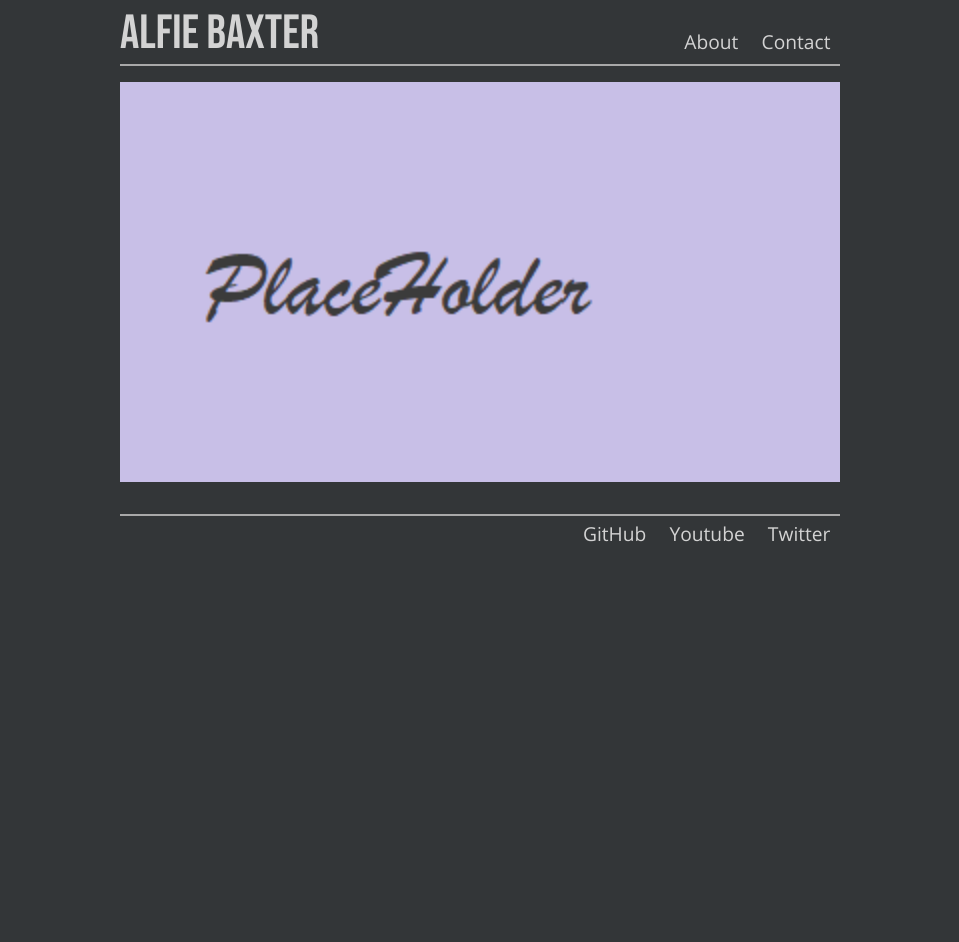
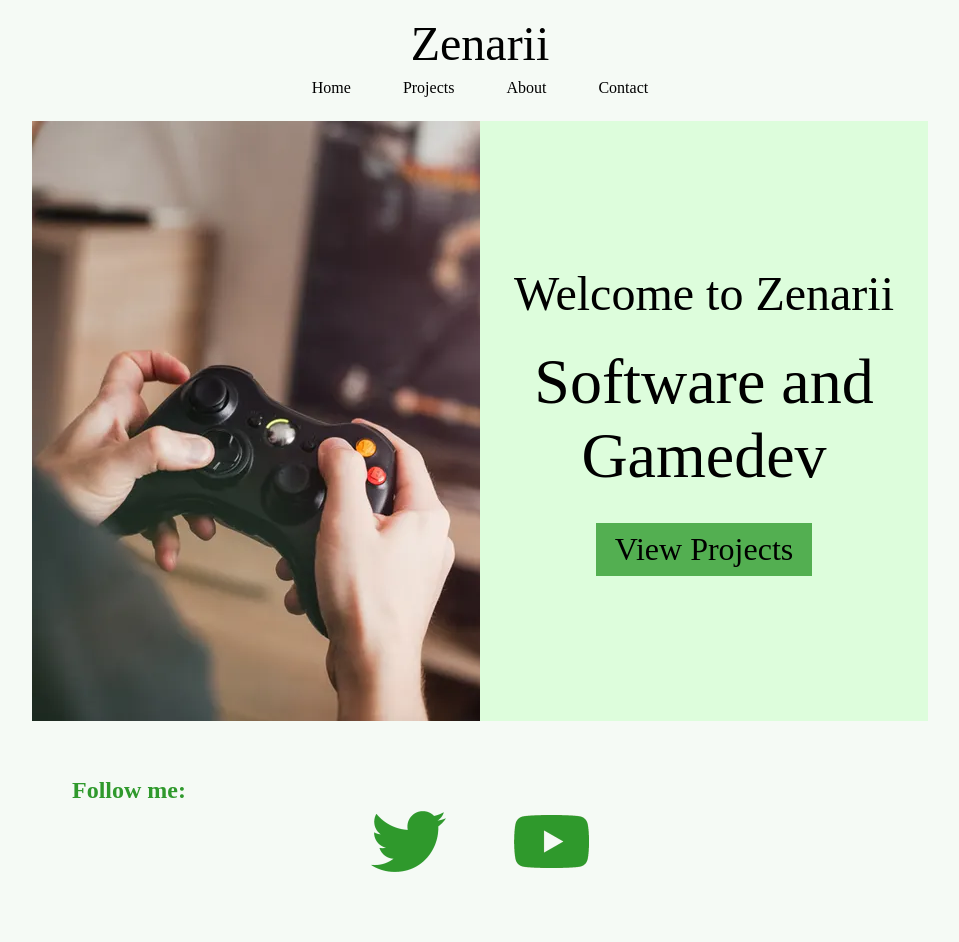
Before and after one commit to Zenarii/SitePlan, a plain HTML site: page index.html in a window 1280 px wide. Shown: the top 942 px of the page, without its empty margins (160-1119 px from the left). Before the commit the page ends 800 px from the top, so only its background shows below. Drawn offline with Linux system fonts and the light colour scheme.

Commit message:
New Layout

```diff
--- a/index.html
+++ b/index.html
@@ -1,44 +1,98 @@
-<!DOCTYPE html>
-<html>
+<!DOCTYPE HTML>
+<head>
+  <script>
+  </script>
 
-<head>
-	<meta charset="utf-8">
-	<meta name="viewport" content="width=device-width">
-	<title>Zenarii</title>
-	<link href="style.css" rel="stylesheet" type="text/css" />
-	<link rel="icon" href="icon.png">
-	<script src="script.js">
-	</script>
+  <link rel="stylesheet" type="text/css" href="style.css">
+  <title> Zenarii </title>
 </head>
 
+<div class="Seperator"></div>
+
 <body>
-	<div class="header">
-		<div class="header-title">
-			<a href="index.html"> Alfie Baxter </a>
-		</div class="header-title">
-		<div class="header-links" id="header-links">
-			<div>
-				<a href="about.html" class="header-link">About</a>
-				<a href="contact.html" class="header-link">Contact</a>
+<div class="TitleWrapper">
+<div class="ZenariiTitle">Zenarii</div>
+</div>
+
+
+
+<div class="NavBarWrapper">
+<ul class="NavBar">
+    <li><a href="index.html">Home</a></li>
+    <li><a href="projects.html">Projects</a></li>
+    <li><a href="about.html">About</a></li>
+    <li><a href="contact.html">Contact</a></li>
+</ul>
+</div>
+
+<div class="Seperator"></div>
+
+<div class="ImageTextRow" style="height:600px;">
+    <div class="ImageTextColumn">
+        <img src="test_image.jpg" alt="Test Image">
+    </div>
+    <div class="ImageTextColumn">
+        <div class="VerticalWrapper">
+            <div class="VerticalContent">
+                <div class="TextBoxTitle">Welcome to Zenarii</div>
+                <div class="TextBoxSubTitle">Software and Gamedev</div>
+                <div class="HTMLButton"><a href="projects.html"> View Projects </a></div>
             </div>
         </div>
-		<div class="divider"></div>
-		<div class="content">
-			<div class="project">
-				<a href="https://github.com/Zenarii">
-					<div class="project-image" style="background-image: url('Placeholder.png');">
-					</div>
-				</a>
     </div>
 </div>
-		<div class="footer">
 
-			<div class="header-links">
-				<a href="https://github.com/Zenarii" class="header-link">GitHub</a>
-				<a href="https://www.youtube.com/channel/UCWkYdaNenH-qcE5VkQJ7Arw" class="header-link">Youtube</a>
-				<a href="" class="header-link">Twitter</a>
+<div class="Seperator"></div>
+
+<div class="SocialMedia">
+    <div style="color:var(--colour-dark);font-size:1.5rem;font-weight:bold;">
+        Follow me:
+    </div>
+    <div class="NavBarWrapper">
+        <div class="NavBar">
+            <a href="https://twitter.com/ZenariiDev"><img src="images/twitter.png" style="height:75px;width:75px;padding-left:32px;padding-right:32px;"></a>
+            <a href="https://www.youtube.com/channel/UCWkYdaNenH-qcE5VkQJ7Arw"><img src="images/youtube.png" style="height:75px;width:75px;padding-left:32px;padding-right:32px;"></a>
         </div>
     </div>
+</div>
+
+<div class="Seperator"></div>
+
+<div style="color:var(--colour-dark);font-size:1.5rem;font-weight:bold;padding-left:40px;padding-bottom:16px;">
+        My Projects:
+</div>
+
+<div class="ProjectsOverview" style="text-align:center;">
+    <div style="width:100%;background-color:var(--colour-clear);padding:25px;padding-right:0;padding-left:0;">
+        <div style="padding:8px;padding-right:0;padding-left:0;font-size:2rem;">Crest Engine</div>
+        <div style="font-size:1.5rem;">My custom engine written in scratch in C, with no dependencies other than the OS and the C Runtime Library.</div>
+    </div>
+</div>
+
+<div class="Seperator"></div>
+<div class="Seperator"></div>
+<div class="Seperator"></div>
+
+<div style="height:170px;">
+    <div class="SpacedColumn">
+        <div style="font-size:2rem;padding-top:16px;padding-bottom:8px;">Knights of Zeravia</div>
+        <div style="font-size:1.5rem;">A Tactical RPG game inspired by classics such as X-Com and Fire Emblem. Written in my custom engine Crest.</div>
+    </div>
+
+    <div class="SpacedColumnSpace"><div></div></div>
+
+    <div class="SpacedColumn">
+        <div style="font-size:2rem;padding-top:16px;padding-bottom:8px;">Papers</div>
+        <div style="font-size:1.5rem;">I am an author on the paper 'Extending the <br> Epidemiology of Eyam' published in Physics Education <br> by the Institute of Physics.</div>
+
+    </div>
+</div>
+
+<div class="Seperator"></div>
+<div class="Seperator"></div>
+<div class="Seperator"></div>
+a
+
+
 </body>
-
 </html>
--- a/mstyle.css
+++ /dev/null
@@ -1,126 +0,0 @@
-:root {
-  --default-text-color: lightgrey;/*#AFD2E9;*/
-  --default-seperator-color: darkgrey;
-  --default-content-width: 95%;
-  --link-float: right;
-  --header-display: inline-block;
-}
-
-body {
-  background-color:rgb(51, 54, 56);
-}
-
-@font-face
-{
-    font-family: 'LinksFont';
-    src: url('OpenSans-Regular.ttf') format('truetype');
-}
-
-@font-face
-{
-  font-family: 'NameFont';
-  src: url('BebasNeue-Regular.ttf');
-}
-
-
-.header
-{
-  width: var(--default-content-width);
-	max-height: 2em;
-	padding-left: 0em;
-  margin-left: 5%;
-  margin-right: 5%;
-  color: var(--default-text-color);
-
-
-}
-
-
-.header-title {
-  font-size: 3.2em;
-  text-transform: uppercase;
-  margin: auto;
-  width: var(--default-content-width);
-  text-align: center;
-}
-
-.header-title a
-{
-  color:inherit;
-  text-decoration: none;
-  font-family: 'NameFont';
-  margin: auto;
-  width: var(--default-content-width);
-}
-
-.header-links
-{
-  display: block;
-  margin-top: 0em;
-  text-align: center;
-
-
-}
-
-.header-link {
-  padding-bottom: 0.5em;
-  color: var(--default-text-color);
-  text-decoration: none;
-  font-size: 1.8em;
-}
-.content {
-
-  border-top-style: solid;
-  border-width: 2px;
-  border-color: var(--default-seperator-color);
-  padding-top: 1em;
-}
-
-.content a{
-  text-decoration: none;
-  margin-top:0;
-}
-
-.content-heading {
-  font-size: 2.4em;
-  color: darkgray;
-  font-family: 'NameFont';
-}
-
-.content-text-body {
-  font-size: 1.5em;
-}
-
-.project {
-  text-align:center;
-}
-
-.project-image {
-  background-size: auto 200%;
-  background-repeat: no-repeat;
-  height: 25em;
-  width: var(--default-content-width);
-}
-
-.project-name {
-  margin-top: auto;
-  margin-bottom: auto;
-  color: var(--project-text-color);
-  top:50%;
-  bottom:50%;
-}
-
-.footer {
-    width: var(--default-content-width);
-	  max-height: 2em;
-	  padding-left: 0em;
-    margin-left: auto;
-    margin-right: auto;
-    margin-top: 2em;
-    padding-top: 0.5em;
-    vertical-align: middle;
-    border-top-style: solid;
-    border-top-width: 2px;
-    border-top-color: var(--default-seperator-color);
-    color: var(--default-text-color);
-}
--- a/script.js
+++ /dev/null
@@ -1,44 +0,0 @@
-function onWindowResize() {
-  var w = document.documentElement.clientWidth;
-  var h = document.documentElement.clientHeight;
-
-  let root = document.documentElement;
-  if (w < 800) {
-    root.style.setProperty('--default-content-width', "95%");
-    root.style.setProperty('--link-float', "right");
-    root.style.setProperty('--header-display', "inline-block");
-  }
-  else {
-    root.style.setProperty('--default-content-width', "45em");
-    root.style.setProperty('--link-float', "right");
-    root.style.setProperty('--header-display', "inline-block");
-  }
-}
-
-//check if mobile device
-if (/Mobi/.test(navigator.userAgent)) {
-  var path = window.location.pathname;
-  var page = path.split("/").pop();
-  if(page[0]!=="m") {
-    //if page is blank then on index.html
-    //otherwise is a different webpage
-    if(page!=="") {
-      window.location.replace("m"+page);
-    }
-    else{
-      window.location.replace("mindex.html");
-    }
-  }
-}
-else {
-  var path = window.location.pathname;
-  var page1 = path.split("/").pop();
-  //if on a mobile page redirect to the pc one
-  if(page1[0]==="m") {
-    var page2 = page1.substr(1);
-    window.location.replace(page2);
-  }
-}
-
-window.addEventListener('resize', onWindowResize);
-onWindowResize();
--- a/style.css
+++ b/style.css
@@ -1,131 +1,154 @@
 :root {
-  --default-text-color: lightgrey;/*#AFD2E9;*/
-  --default-seperator-color: darkgrey;
-  --default-content-width: 45em;
-  --link-float: right;
-  --header-display: inline-block;
+    --colour-clear: #DDFDDC;
+    --colour-light: #53AF51;
+    --colour-dark: #2F992C;
+    /*--colour-darker: #2F992C;*/
+    --colour-background: rgb(245, 250, 245);
 }
 
 body {
-  background-color:rgb(51, 54, 56);
+  background-color: var(--colour-background);
+  width: 70%;
+  margin: auto;
+  text-decoration: none;
 }
 
-@font-face
-{
-    font-family: 'LinksFont';
-    src: url('OpenSans-Regular.ttf') format('truetype');
+.Seperator {
+    padding:8px;
 }
 
-@font-face
-{
-  font-family: 'NameFont';
-  src: url('BebasNeue-Regular.ttf');
+.TitleWrapper {
+    text-align: center;
+}
+
+.ZenariiTitle {
+    display: inline-block;
+    width: 300px;
+    font-size: 3rem;
+
+}
+
+.ZenariiBody {
+    color: #990000;
+}
+
+.NavBarWrapper {
+    text-align: center;
+}
+
+.NavBar {
+    list-style-type: none;
+    margin: auto;
+    overflow: hidden;
+    text-align: center;
+
+    padding: 0;
+}
+
+.NavBar li {
+    display: inline-block;
+}
+
+.NavBar li a {
+    display: inline-block;
+    color: black;
+    padding: 8px;
+    padding-left: 24px;
+    padding-right: 24px;
+    text-decoration: none;
+}
+
+.NavBar li a:hover {
+    background-color: var(--colour-clear);
+    border-bottom-style: solid;
+    border-width: 1px;
+    padding-bottom: 7px;
+    border-color: var(--colour-dark);
+}
+
+.active {
+    background-color: rgb(255, 0, 0);
 }
 
 
-.header
-{
-    width: var(--default-content-width);
-	  max-height: 2em;
-	  padding-left: 0em;
-    margin-left: auto;
-    margin-right: auto;
-    margin-top: 2em;
-    padding-top: 0em;
-    vertical-align: middle;
-    border-bottom-style: solid;
-    border-bottom-width: 2px;
-    border-bottom-color: var(--default-seperator-color);
-    color: var(--default-text-color);
+.ImageTextColumn {
+    float: left;
+    width: 50%;
+    overflow: hidden;
+    background-color: var(--colour-clear);
+    text-align:center;
+    height:inherit;
 }
 
-
-.header-title
-{
-    font-size: 3em;
-    color: inherit;
-    text-transform: uppercase;
-    display: var(--header-display);
-    text-align: bottom;
-  	line-height: 0;
-	  padding-bottom: 1em;
+.SpacedColumn {
+    float: left;
+    width: 45%;
+    overflow: hidden;
+    background-color: var(--colour-clear);
+    text-align:center;
+    height:inherit;
 }
 
-.header-title a
-{
-    color:inherit;
-    text-decoration: none;
-    font-family: 'NameFont';
+.SpacedColumnSpace {
+    float: left;
+    width: 10%;
+    overflow: hidden;
+    background-color: var(--colour-background);
+    text-align:center;
+    height:inherit;
 }
 
-.header-links
-{
-    display: var(--header-display);
-    margin-top: 0em;
-    vertical-align: bottom;
-    padding-left: 4em;
-    text-align: right;
-    float: var(--link-float);
+.TextBoxTitle {
+    font-size: 3rem;
+    padding-top: 0;
+    padding-bottom: 16px;
 }
 
-.header-link
-{
-	vertical-align: middle;
-  font-size: 1.2em;
-  color: var(--highlight-color);
-  text-decoration: none;
-  margin-left:0.5em;
-  margin-right:0.5em;
-	line-height: 0;
-  text-align: right;
-	display: var(--header-display);
-  font-family: 'LinksFont';
+.TextBoxSubTitle {
+    font-size:  4rem;
+    padding: 8px;
+    padding-bottom: 30px;
 }
 
-.content a{
-  text-decoration: none;
-  margin-top:0;
+.HTMLButton {
+    padding: 8px;
+    background-color: var(--colour-light);
+    text-decoration: none;
+    width: 200px;
+    margin: auto;
+    font-size: 2rem;
+
 }
 
-.content-heading {
-  font-size: 2.4em;
-  color: darkgray;
-  font-family: 'NameFont';
+.HTMLButton:hover {
+    background-color: var(--colour-dark);
+    text-decoration: none;
+    width: 100px;
+    margin: auto;
 }
 
-.content-text-body {
-  font-size: 1.5em;
+.HTMLButton a{
+    text-decoration: none;
+    color: black;
 }
 
-.project {
-  text-align:center;
+.row:after {
+    content: "";
+    display: table;
+    clear: both;
 }
 
-.project-image {
-  background-size: auto 200%;
-  background-repeat: no-repeat;
-  height: 25em;
+.VerticalWrapper {
+    display: table;
+    width:  100%;
+    height: inherit;
 }
 
-.project-name {
-  margin-top: auto;
-  margin-bottom: auto;
-  color: var(--project-text-color);
-  top:50%;
-  bottom:50%;
+.VerticalContent {
+    display: table-cell;
+    vertical-align: middle;
 }
 
-.footer {
-    width: var(--default-content-width);
-	  max-height: 2em;
-	  padding-left: 0em;
-    margin-left: auto;
-    margin-right: auto;
-    margin-top: 2em;
-    padding-top: 0.5em;
-    vertical-align: middle;
-    border-top-style: solid;
-    border-top-width: 2px;
-    border-top-color: var(--default-seperator-color);
-    color: var(--default-text-color);
+.SocialMedia {
+    padding: 40px;
 }
```
Also changed, not shown: about.html (deleted, +0 -40 lines), contact.html (deleted, +0 -40 lines), mabout.html (deleted, +0 -39 lines), mcontact.html (deleted, +0 -39 lines), mindex.html (deleted, +0 -44 lines), BebasNeue-Regular.ttf (deleted), OpenSans-Regular.ttf (deleted), Placeholder.png (deleted), icon.png (deleted), images/twitter.png (added), images/youtube.png (added), test_image.jpg (added), twitter.png (added). Lines whose indentation alone changed are shown as unchanged.
